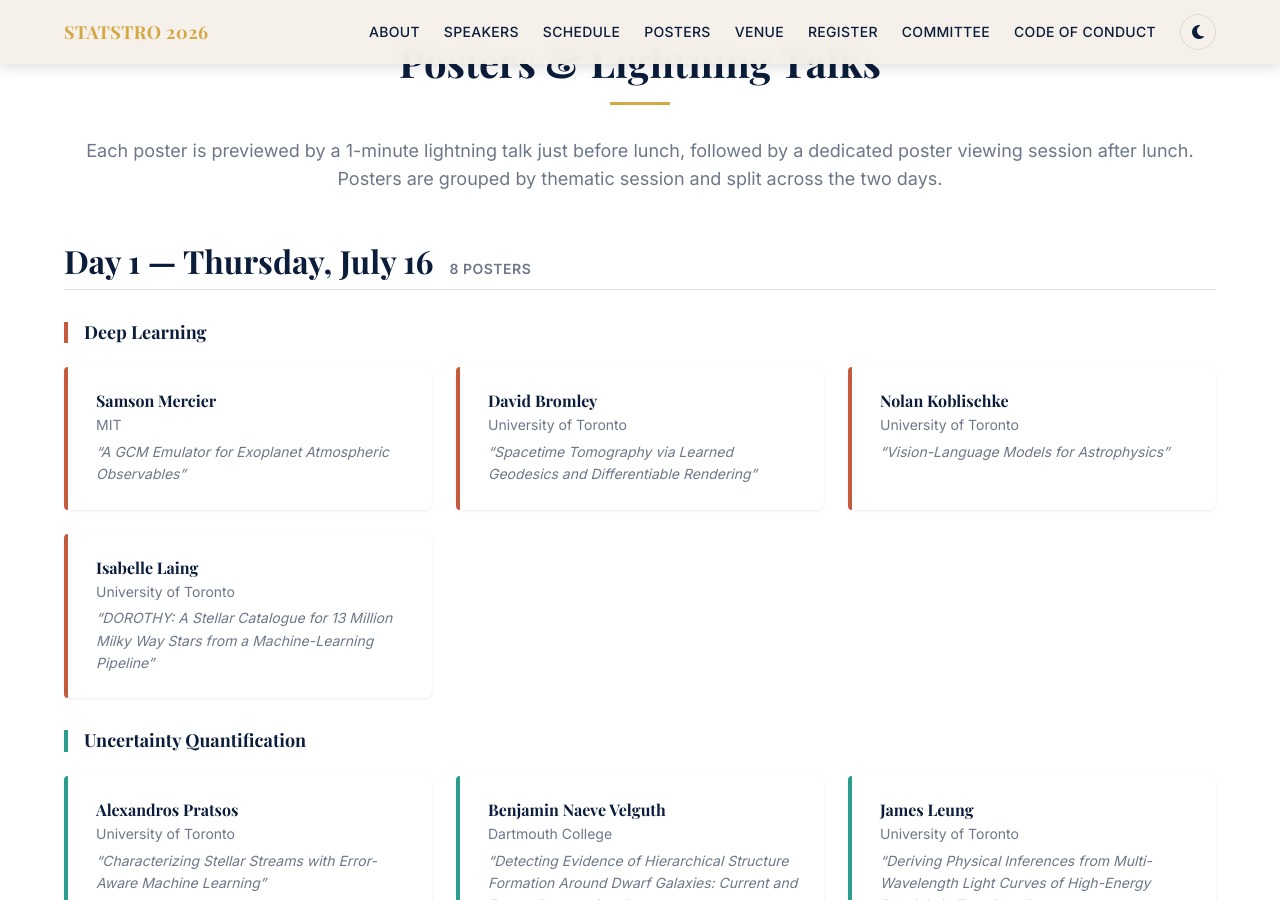
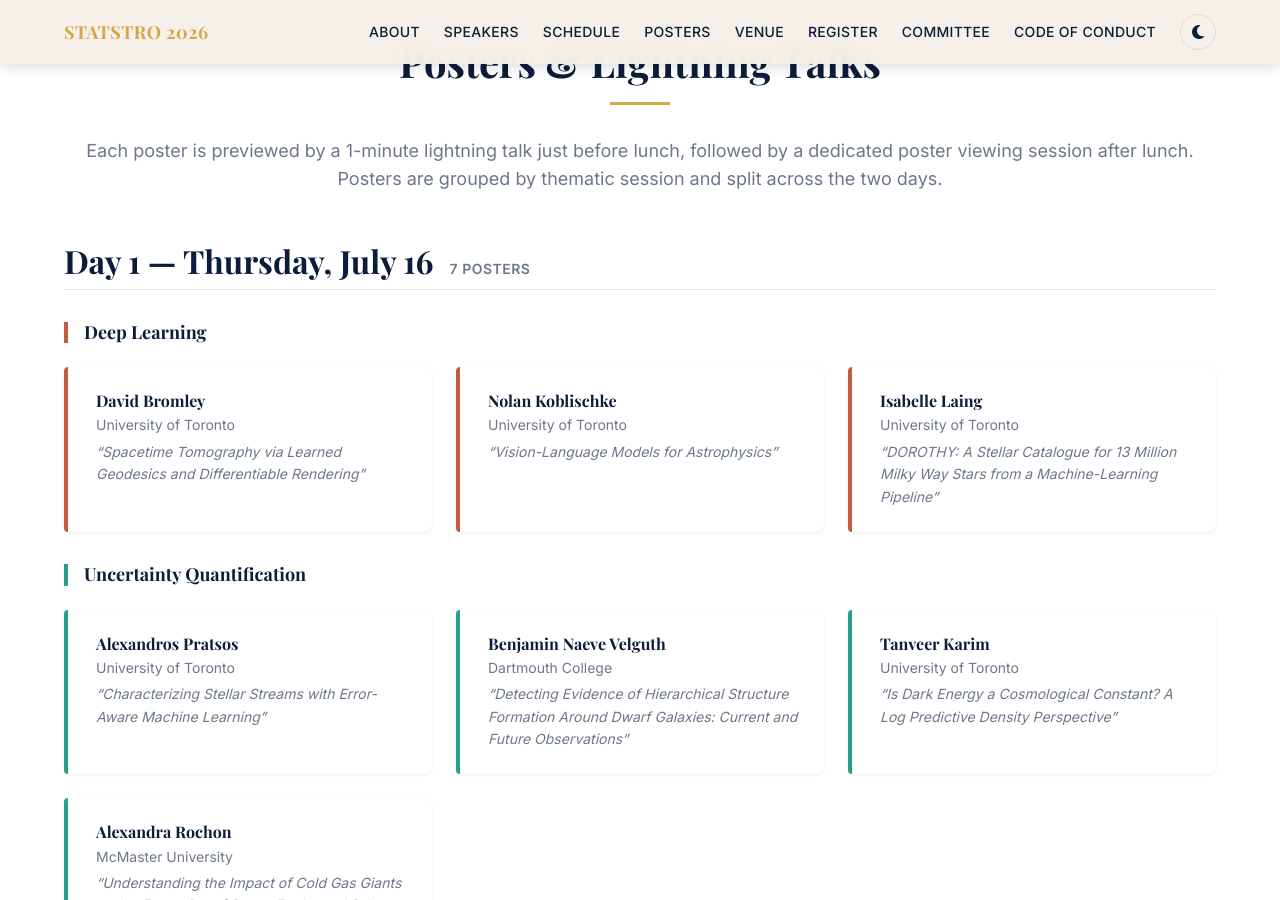
Before and after one commit to joshspeagle/STATSTRO, a Jekyll site: the page built from index.html, in a window 1280 px wide and 900 px high, scrolled down 6712 px. Built offline with Jekyll 4.4.1, drawn with Linux system fonts in a browser that asks for light colours; some web fonts are replaced; some of the changed text lies outside the part shown.

Commit message:
Update poster roster: drop Mercier, sub Karim for Leung
- Remove Samson Mercier's poster (can no longer attend), leaving Day 1
  Deep Learning with three posters.
- Replace James Leung with Tanveer Karim (University of Toronto), who is
  substituting in, with the title "Is Dark Energy a Cosmological
  Constant? A Log Predictive Density Perspective" — kept in Uncertainty
  Quantification, which fits the model-comparison topic.
- Day 1 now has 7 posters; update the Day 1 lightning-talk count to match.

Co-Authored-By: Claude Opus 4.8 <noreply@anthropic.com>
Claude-Session: https://claude.ai/code/session_015VcBYHxUG751wLYp2KJ5FK

```diff
--- a/_data/posters.yml
+++ b/_data/posters.yml
@@ -9,11 +9,6 @@
 # ===== Day 1 — Thursday, July 16 =====
 
 # --- Deep Learning ---
-- name: "Samson Mercier"
-  affiliation: "MIT"
-  session: ml
-  title: "A GCM Emulator for Exoplanet Atmospheric Observables"
-
 - name: "David Bromley"
   affiliation: "University of Toronto"
   session: ml
@@ -40,10 +35,10 @@
   session: uq
   title: "Detecting Evidence of Hierarchical Structure Formation Around Dwarf Galaxies: Current and Future Observations"
 
-- name: "James Leung"  # inferred category (no session tag in tracker)
+- name: "Tanveer Karim"  # substituting for James Leung; UQ fits the model-comparison topic
   affiliation: "University of Toronto"
   session: uq
-  title: "Deriving Physical Inferences from Multi-Wavelength Light Curves of High-Energy Relativistic Transients"
+  title: "Is Dark Energy a Cosmological Constant? A Log Predictive Density Perspective"
 
 - name: "Alexandra Rochon"  # inferred category (no session tag in tracker)
   affiliation: "McMaster University"
--- a/_data/schedule_day1.yml
+++ b/_data/schedule_day1.yml
@@ -40,7 +40,7 @@
 - time: "12:10 – 12:25"
   title: "Lightning Talks"
   type: lightning
-  description: "8 × 1-minute lightning talks (5 min changeover) — a one-minute preview of every poster on display today"
+  description: "7 × 1-minute lightning talks (5 min changeover) — a one-minute preview of every poster on display today"
 
 # Lunch
 - time: "12:25 – 13:30"
```
